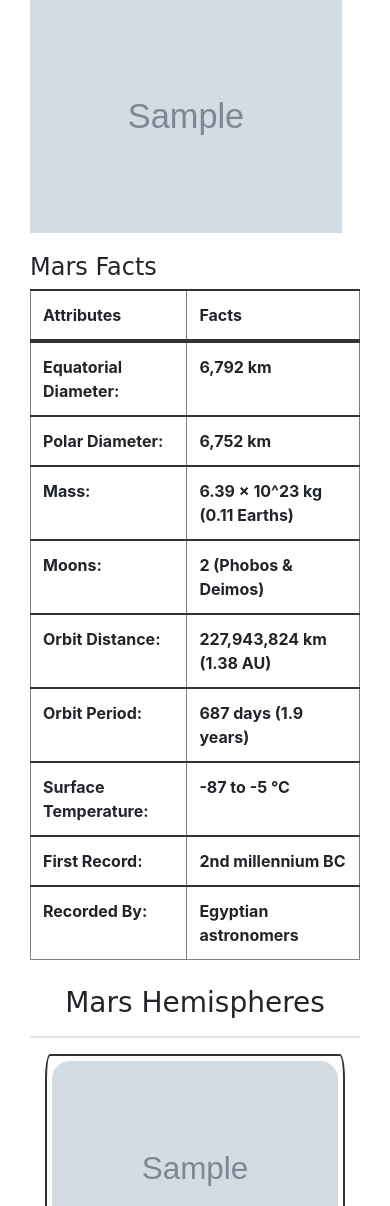
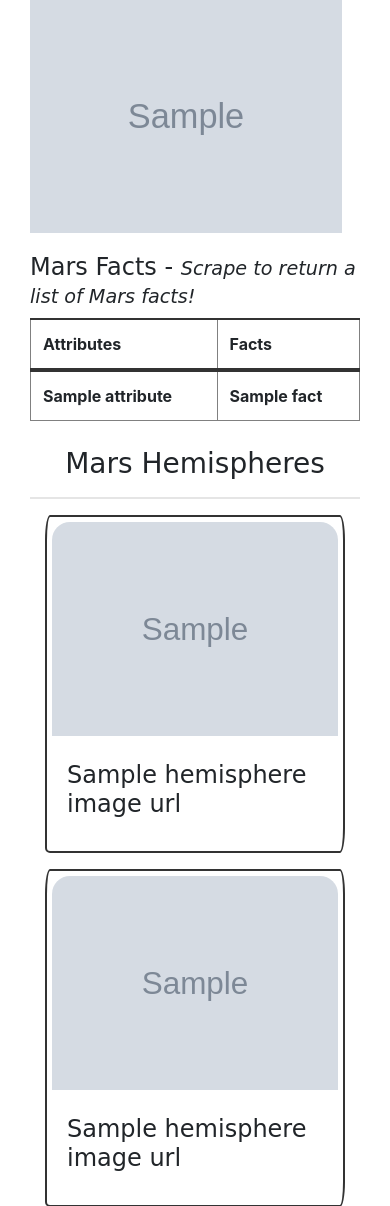
Before and after one commit to ztcnrh/Mission-to-Mars, a Flask app: page / in a window 390 px wide. Shown: the part 905-2111 px from the top of the page. Run offline with Flask 2, Linux system fonts and the light colour scheme; grey boxes marked "Sample" are stand-in pictures; a database or web service that is not in the repository returns one stand-in record (values such as "Sample title"); some libraries are stand-ins or nearby versions; some web fonts are replaced.

Commit message:
Update index to reflect change. Implement flexible table insertion structure using '{% for i in items%}'... Also added additional responsiveness.

```diff
--- a/templates/index.html
+++ b/templates/index.html
@@ -49,7 +49,7 @@
             <div class="row">
                 <div class="col">
                     <h2>Latest Mars News</h2>
-                    <h4><a href="{{ data.news_link }}">{{ data.news_title }}</a></h4>
+                    <h4><a href="{{ data.news_link }}" target="_blank">{{ data.news_title }}</a></h4>
                     <p>{{ data.news_p }}</p>
                     <hr>
                     <br>
@@ -66,7 +66,7 @@
                 <!-- Facts Table -->
                 <div class="col">
 
-                    <h4>Mars Facts</h4>
+                    <h4>Mars Facts - <small><em>Scrape to return a list of Mars facts!</em></small></h4>
                     <table border="1" class="table">
                       <thead>
                         <tr style="text-align: left;">
@@ -75,42 +75,12 @@
                         </tr>
                       </thead>
                       <tbody style="text-align: left;">
+                          {% for fact in data.mars_facts %}
                           <tr>
-                            <td>Equatorial Diameter:</td>
-                            <td>6,792 km</td>
+                            <td>{{ fact.attribute }}</td>
+                            <td>{{ fact.fact }}</td>
                           </tr>
-                          <tr>
-                            <td>Polar Diameter:</td>
-                            <td>6,752 km</td>
-                          </tr>
-                          <tr>
-                            <td>Mass:</td>
-                            <td>6.39 × 10^23 kg (0.11 Earths)</td>
-                          </tr>
-                          <tr>
-                            <td>Moons:</td>
-                            <td>2 (Phobos &amp; Deimos)</td>
-                          </tr>
-                          <tr>
-                            <td>Orbit Distance:</td>
-                            <td>227,943,824 km (1.38 AU)</td>
-                          </tr>
-                          <tr>
-                            <td>Orbit Period:</td>
-                            <td>687 days (1.9 years)</td>
-                          </tr>
-                          <tr>
-                            <td>Surface Temperature:</td>
-                            <td>-87 to -5 °C</td>
-                          </tr>
-                          <tr>
-                            <td>First Record:</td>
-                            <td>2nd millennium BC</td>
-                          </tr>
-                          <tr>
-                            <td>Recorded By:</td>
-                            <td>Egyptian astronomers</td>
-                          </tr>
+                          {% endfor %}
                       </tbody>
                     </table>
                 </div>
@@ -129,7 +99,7 @@
                         <div class="card mb-3">
                             <img style="padding:5px;" class="card-img-top"
                             src="{{ data.hemisphere_image_urls[0].image_url }}"
-                            alt="Mar Hemisphere Image - {{ data.hemisphere_image_urls[0].title }}">
+                            alt="Mar Hemisphere Image - 1">
                             <div class="card-body">
                             <h4 class="card-title">{{ data.hemisphere_image_urls[0].title }}</h5>
                             </div>
@@ -139,7 +109,7 @@
                         <div class="card mb-3">
                             <img style="padding:5px;" class="card-img-top"
                             src="{{ data.hemisphere_image_urls[1].image_url }}"
-                            alt="Mar Hemisphere Image - {{ data.hemisphere_image_urls[1].title }}">
+                            alt="Mar Hemisphere Image - 2">
                             <div class="card-body">
                             <h4 class="card-title">{{ data.hemisphere_image_urls[1].title }}</h5>
                             </div>
@@ -149,7 +119,7 @@
                         <div class="card mb-3">
                             <img style="padding:5px;" class="card-img-top"
                             src="{{ data.hemisphere_image_urls[2].image_url }}"
-                            alt="Mar Hemisphere Image - {{ data.hemisphere_image_urls[2].title }}">
+                            alt="Mar Hemisphere Image - 3">
                             <div class="card-body">
                             <h4 class="card-title">{{ data.hemisphere_image_urls[2].title }}</h5>
                             </div>
@@ -159,7 +129,7 @@
                         <div class="card mb-3">
                             <img style="padding:5px;" class="card-img-top"
                             src="{{ data.hemisphere_image_urls[2].image_url }}"
-                            alt="Mar Hemisphere Image - {{ data.hemisphere_image_urls[2].title }}">
+                            alt="Mar Hemisphere Image - 4">
                             <div class="card-body">
                             <h4 class="card-title">{{ data.hemisphere_image_urls[2].title }}</h5>
                             </div>
```
Lines whose indentation alone changed are shown as unchanged.
